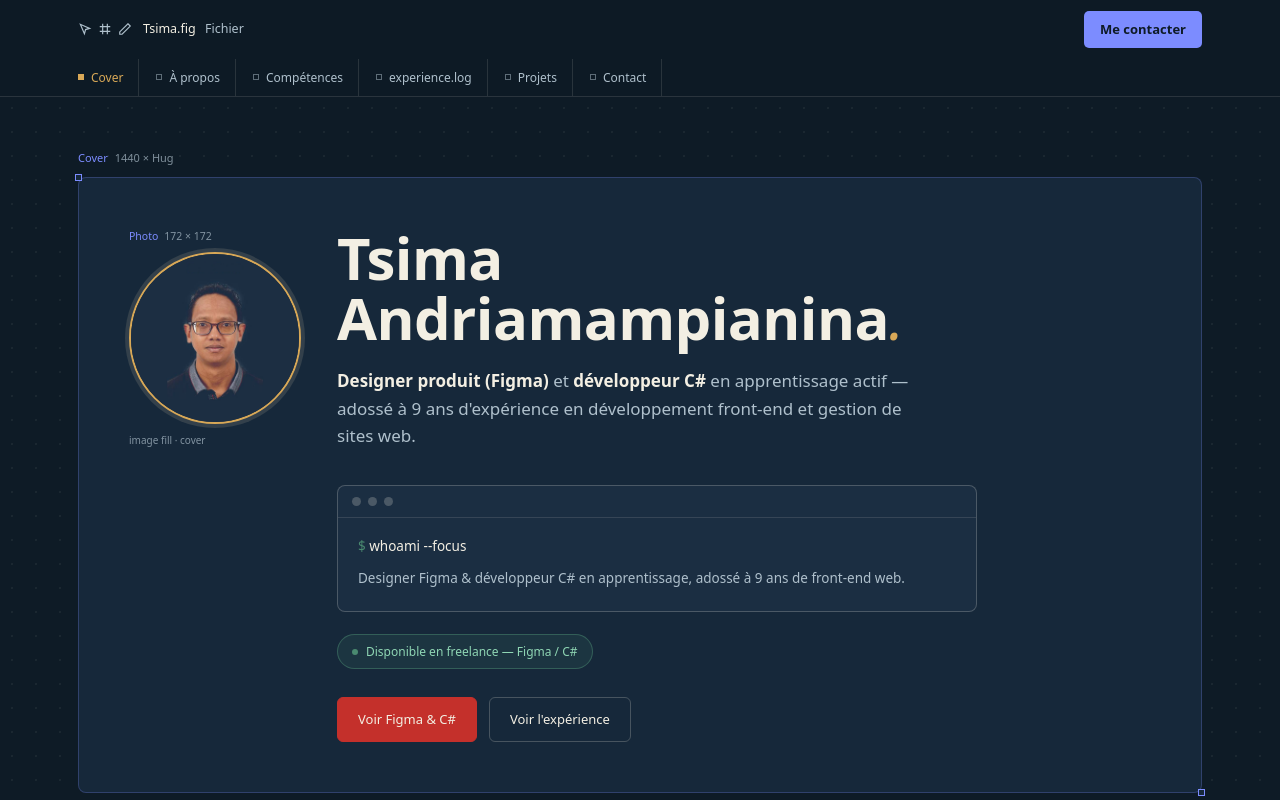
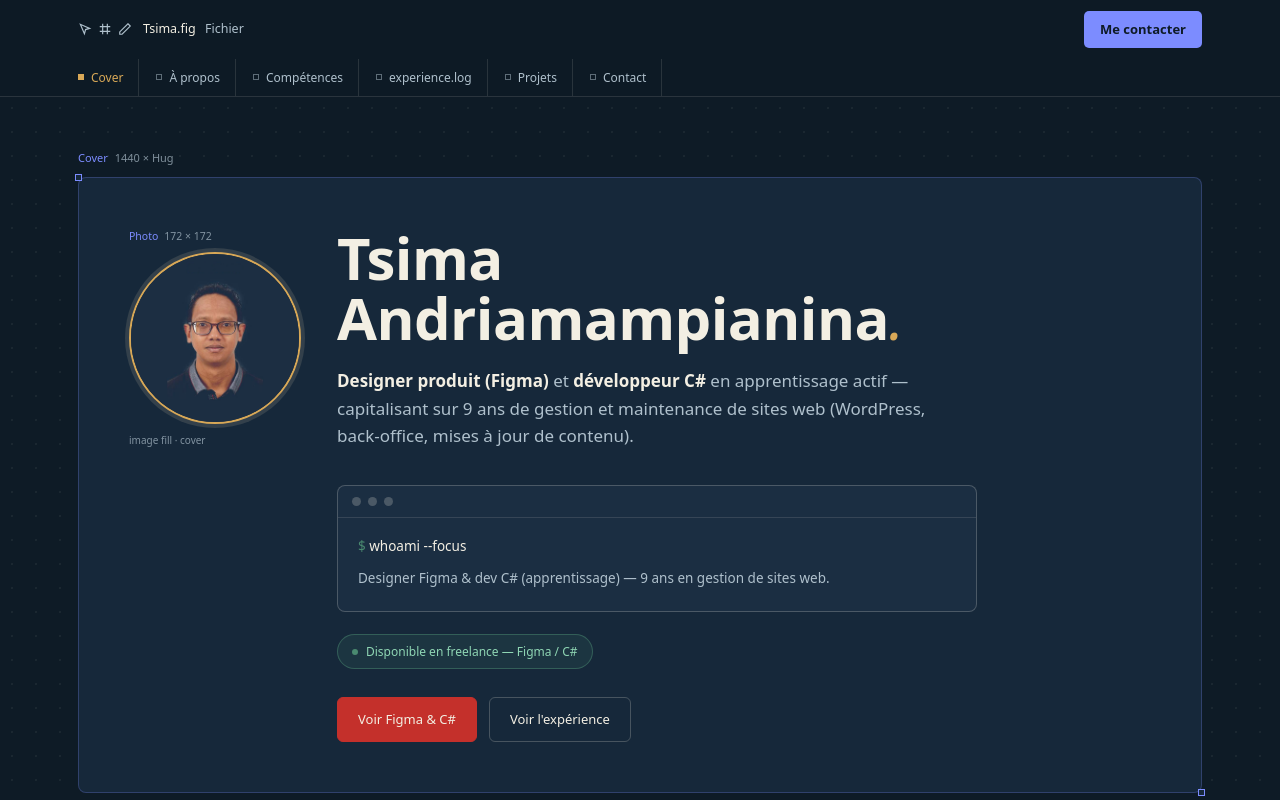
Before and after one commit to TsimaAndriam/tsima-portfolio1, a Next.js app in the folder web/: page / in a window 1280 px wide. Shown: the top 800 px of the page. Built offline with nearby package versions, Linux system fonts and the light colour scheme.

Commit message:
Reformulation phrases Hero

```diff
--- a/web/src/components/Hero.tsx
+++ b/web/src/components/Hero.tsx
@@ -36,8 +36,7 @@
               </h1>
               <p className="hero-role">
                 <b>Designer produit (Figma)</b> et <b>développeur C#</b> en
-                apprentissage actif — adossé à 9 ans d&apos;expérience en
-                développement front-end et gestion de sites web.
+                apprentissage actif — capitalisant sur 9 ans de gestion et maintenance de sites web (WordPress, back-office, mises à jour de contenu).
               </p>
 
               <div className="terminal">
@@ -50,7 +49,7 @@
                   <div>
                     <span className="prompt">$</span> whoami --focus
                   </div>
-                  <TypedLine text="Designer Figma & développeur C# en apprentissage, adossé à 9 ans de front-end web." />
+                  <TypedLine text="Designer Figma & dev C# (apprentissage) — 9 ans en gestion de sites web." />
                 </div>
               </div>
 
```
